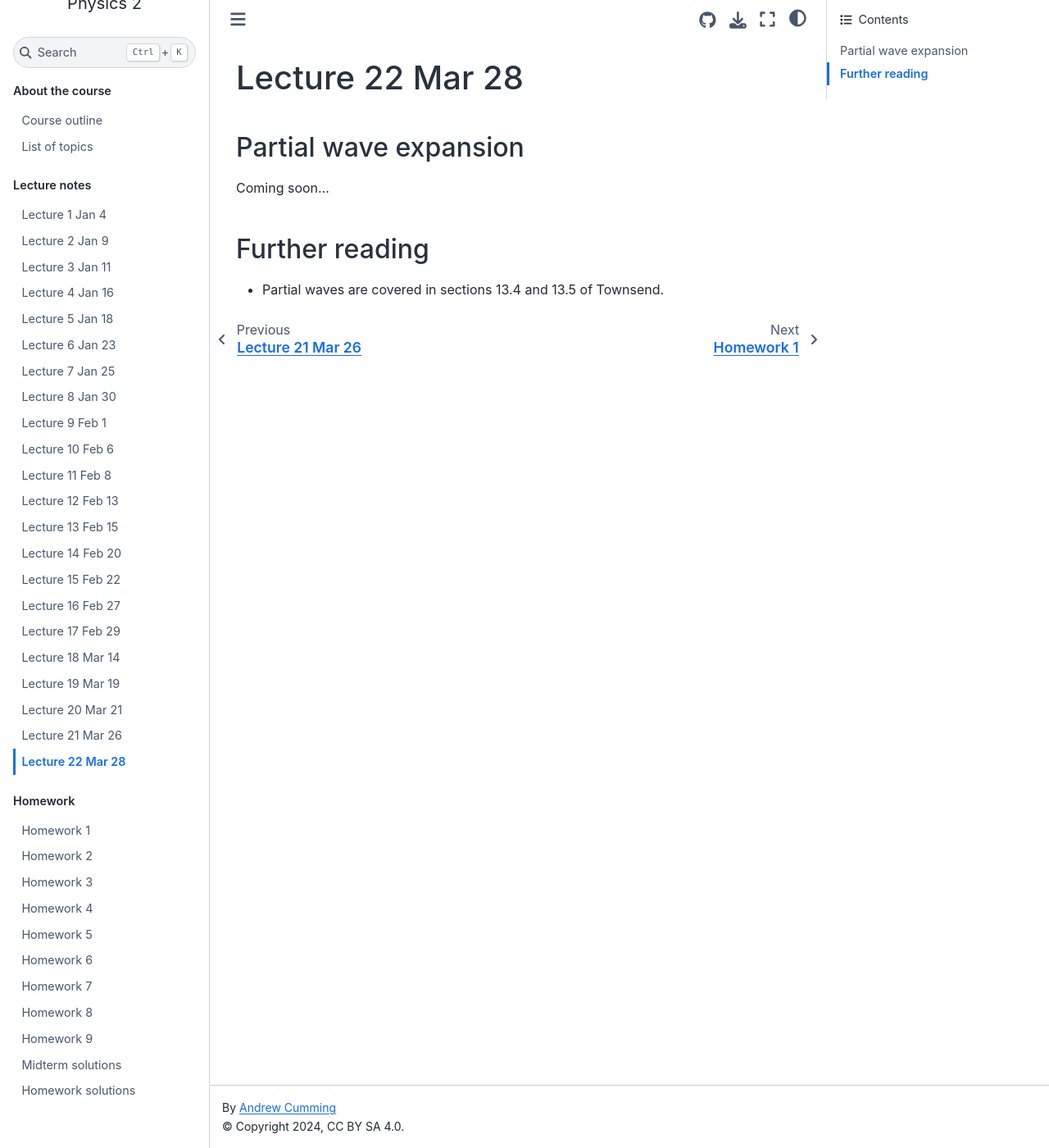
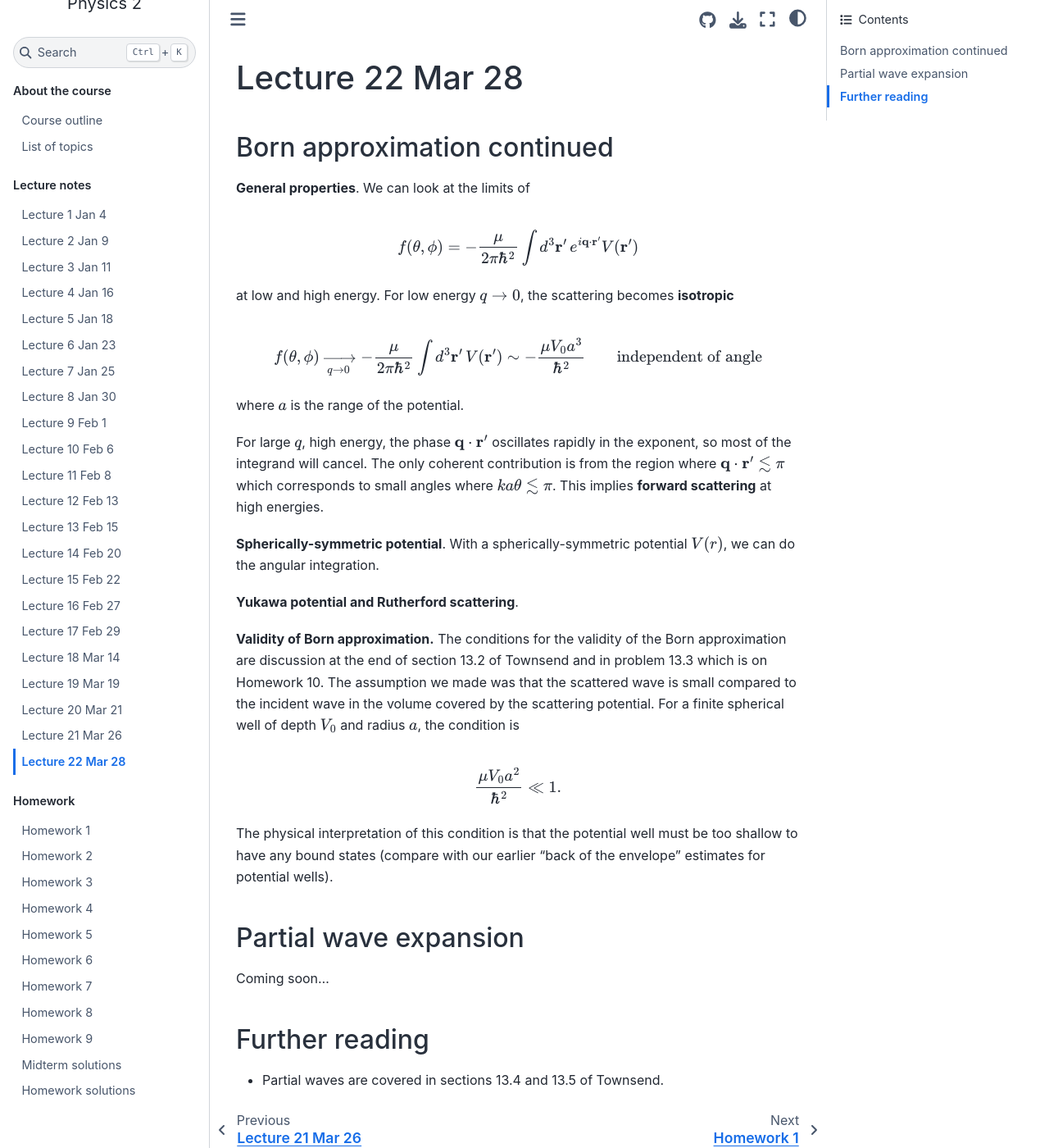
Before and after one commit to andrewcumming/phys457, a Jupyter Book: the page built from lecture22.md, in a window 1280 px wide and 1400 px high. Shown: the whole window at 82% size. Built offline with Jupyter Book 1.0.4 settings and Sphinx 7.4.7 and the Sphinx Book theme 1.1.4, drawn with Linux system fonts in a browser that asks for light colours.

Commit message:
Update lecs 21 and 22

```diff
--- a/lecture22.md
+++ b/lecture22.md
@@ -1,4 +1,28 @@
 # Lecture 22 Mar 28
+
+## Born approximation continued
+
+**General properties**. We can look at the limits of
+
+$$f(\theta,\phi) =  - {\mu\over 2\pi\hbar^2} \int d^3\mathbf{r}^\prime \, e^{i\mathbf{q}\cdot\mathbf{r}^\prime} V(\mathbf{r}^\prime)$$
+
+at low and high energy. For low energy $q\rightarrow 0$, the scattering becomes **isotropic**
+
+$$f(\theta,\phi) \xrightarrow[q\rightarrow 0]{}  - {\mu\over 2\pi\hbar^2} \int d^3\mathbf{r}^\prime \, V(\mathbf{r}^\prime)\sim -{\mu V_0 a^3\over \hbar^2}\hspace{1cm}\mathrm{independent\ of\ angle}$$
+
+where $a$ is the range of the potential.
+
+For large $q$, high energy, the phase $\mathbf{q}\cdot\mathbf{r}^\prime$ oscillates rapidly in the exponent, so most of the integrand will cancel. The only coherent contribution is from the region where $\mathbf{q}\cdot\mathbf{r}^\prime\lesssim \pi$ which corresponds to small angles where $k a\theta\lesssim \pi$. This implies **forward scattering** at high energies.
+
+**Spherically-symmetric potential**. With a spherically-symmetric potential $V(r)$, we can do the angular integration.
+
+**Yukawa potential and Rutherford scattering**.
+
+**Validity of Born approximation.** The conditions for the validity of the Born approximation are discussion at the end of section 13.2 of Townsend and in problem 13.3 which is on Homework 10. The assumption we made was that the scattered wave is small compared to the incident wave in the volume covered by the scattering potential. For a finite spherical well of depth $V_0$ and radius $a$, the condition is
+
+$${\mu V_0 a^2\over \hbar^2} \ll 1.$$
+
+The physical interpretation of this condition is that the potential well must be too shallow to have any bound states (compare with our earlier "back of the envelope" estimates for potential wells).
 
 ## Partial wave expansion
 
```
Also changed, not shown: lecture21.md (+2 -2 lines).
